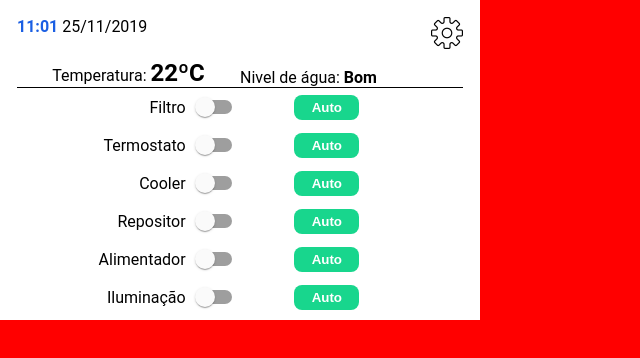
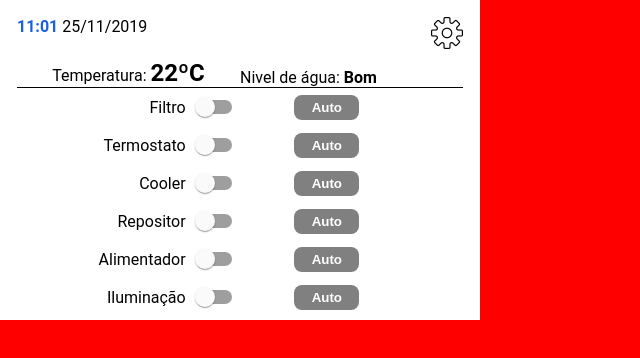
Before and after one commit to AurinoJunior/TCC-Front, a React (Create React App) app: page / in a window 1280 px wide. Shown: the top 358 px of the page, without its empty margins (0-640 px from the left). Built offline with nearby package versions, Linux system fonts and the light colour scheme.

Commit message:
Mudando logica dos controles

```diff
--- a/src/App.js
+++ b/src/App.js
@@ -1,11 +1,11 @@
 import React from 'react'
-import { Topo, Controles } from './containers'
+import { Topo, Conteudo } from './containers'
 
 function App () {
   return (
     <div className="main-container">
       <Topo />
-      <Controles />
+      <Conteudo />
     </div>
   )
 }
--- a/src/components/BotaoAuto/BotaoAuto.jsx
+++ /dev/null
@@ -1,13 +0,0 @@
-import React, { Component } from 'react'
-
-import BotaoAutoStyle from './BotaoAutoStyle'
-
-export default class BotaoAuto extends Component {
-  render () {
-    return (
-      <BotaoAutoStyle>
-        Auto
-      </BotaoAutoStyle>
-    )
-  }
-}
--- /dev/null
+++ b/src/components/Controles/Controles.jsx
@@ -0,0 +1,47 @@
+import React, { Component } from 'react'
+import Switch from '@material-ui/core/Switch'
+
+import ControlesStyle from './ControlesStyle'
+
+export default class BotaoAuto extends Component {
+  constructor (props) {
+    super(props)
+    this.changeAuto = this.changeAuto.bind(this)
+  }
+
+  state = {
+    botaoAtivo: false
+  }
+
+  changeAuto () {
+    // Valor invertido
+    const value = !this.state.botaoAtivo
+
+    this.setState({ botaoAtivo: value })
+  }
+
+  render () {
+    const style = {
+      backgroundColor: this.state.botaoAtivo ? '#18d68d' : 'grey'
+    }
+
+    return (
+      <>
+        {!this.state.botaoAtivo ? (
+          <Switch
+            color="primary"
+          />
+        ) : (
+          <Switch
+            color="primary"
+            disabled
+          />)
+        }
+
+        <ControlesStyle style={style} onClick={this.changeAuto}>
+          Auto
+        </ControlesStyle>
+      </>
+    )
+  }
+}
--- a/src/components/BotaoAuto/BotaoAutoStyle.jsx
+++ b/src/components/Controles/ControlesStyle.jsx
@@ -6,7 +6,6 @@ const BotaoAutoStyle = style.button`
   width: 65px;
   border: none;
   border-radius: 8px;
-  background-color: #18d68d;
   color: white;
   font-weight: bold;
 `
--- a/src/components/SwitchToggle/SwitchToggle.jsx
+++ /dev/null
@@ -1,12 +0,0 @@
-import React, { Component } from 'react'
-import Switch from '@material-ui/core/Switch'
-
-export default class SwitchToggle extends Component {
-  render () {
-    return (
-      <Switch
-        color="primary"
-      />
-    )
-  }
-}
--- a/src/components/index.js
+++ b/src/components/index.js
@@ -1,13 +1,11 @@
 import Temperatura from './Temperatura/Temperatura'
 import NivelAgua from './NivelAgua/NivelAgua'
 import HoraData from './HoraData/HoraData'
-import SwitchToggle from './SwitchToggle/SwitchToggle'
-import BotaoAuto from './BotaoAuto/BotaoAuto'
+import Controles from './Controles/Controles'
 
 export {
   Temperatura,
   NivelAgua,
   HoraData,
-  SwitchToggle,
-  BotaoAuto
+  Controles
 }
--- /dev/null
+++ b/src/containers/Conteudo/Conteudo.jsx
@@ -0,0 +1,20 @@
+import React from 'react'
+
+import { Controles } from '../../components'
+import ConteudoStyle from './ConteudoStyle'
+
+const Conteudo = function (props) {
+  return (
+    <ConteudoStyle>
+      <ul>
+        <li>Filtro</li><Controles />
+        <li>Termostato</li><Controles />
+        <li>Cooler</li><Controles />
+        <li>Repositor</li><Controles />
+        <li>Alimentador</li><Controles />
+        <li>Iluminação</li><Controles />
+      </ul>
+    </ConteudoStyle>
+  )
+}
+export default Conteudo
--- a/src/containers/Controles/Controles.jsx
+++ /dev/null
@@ -1,19 +0,0 @@
-import React from 'react'
-
-import { SwitchToggle, BotaoAuto } from '../../components'
-import ControlesStyle from './ControlesStyle'
-
-const Controles = () => (
-  <ControlesStyle>
-    <ul>
-      <li>Filtro</li><SwitchToggle /><BotaoAuto />
-      <li>Termostato</li><SwitchToggle /><BotaoAuto />
-      <li>Cooler</li><SwitchToggle /><BotaoAuto />
-      <li>Repositor</li><SwitchToggle /><BotaoAuto />
-      <li>Alimentador</li><SwitchToggle /><BotaoAuto />
-      <li>Iluminação</li><SwitchToggle /><BotaoAuto />
-    </ul>
-  </ControlesStyle>
-)
-
-export default Controles
--- a/src/containers/index.js
+++ b/src/containers/index.js
@@ -1,7 +1,7 @@
 import Topo from './Topo/Topo'
-import Controles from './Controles/Controles'
+import Conteudo from './Conteudo/Conteudo'
 
 export {
   Topo,
-  Controles
+  Conteudo
 }
```
Also changed, not shown: src/containers/Conteudo/ConteudoStyle.jsx (renamed from src/containers/Controles/ControlesStyle.jsx).
